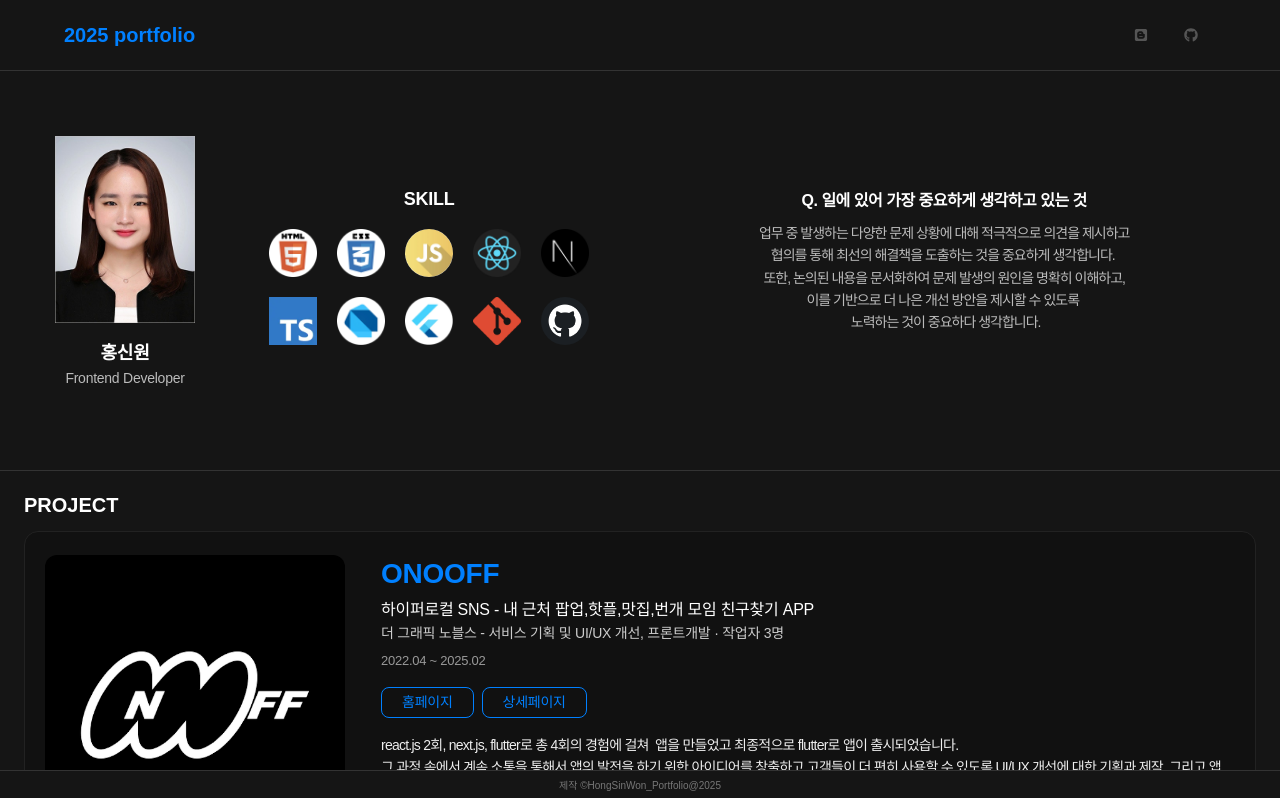
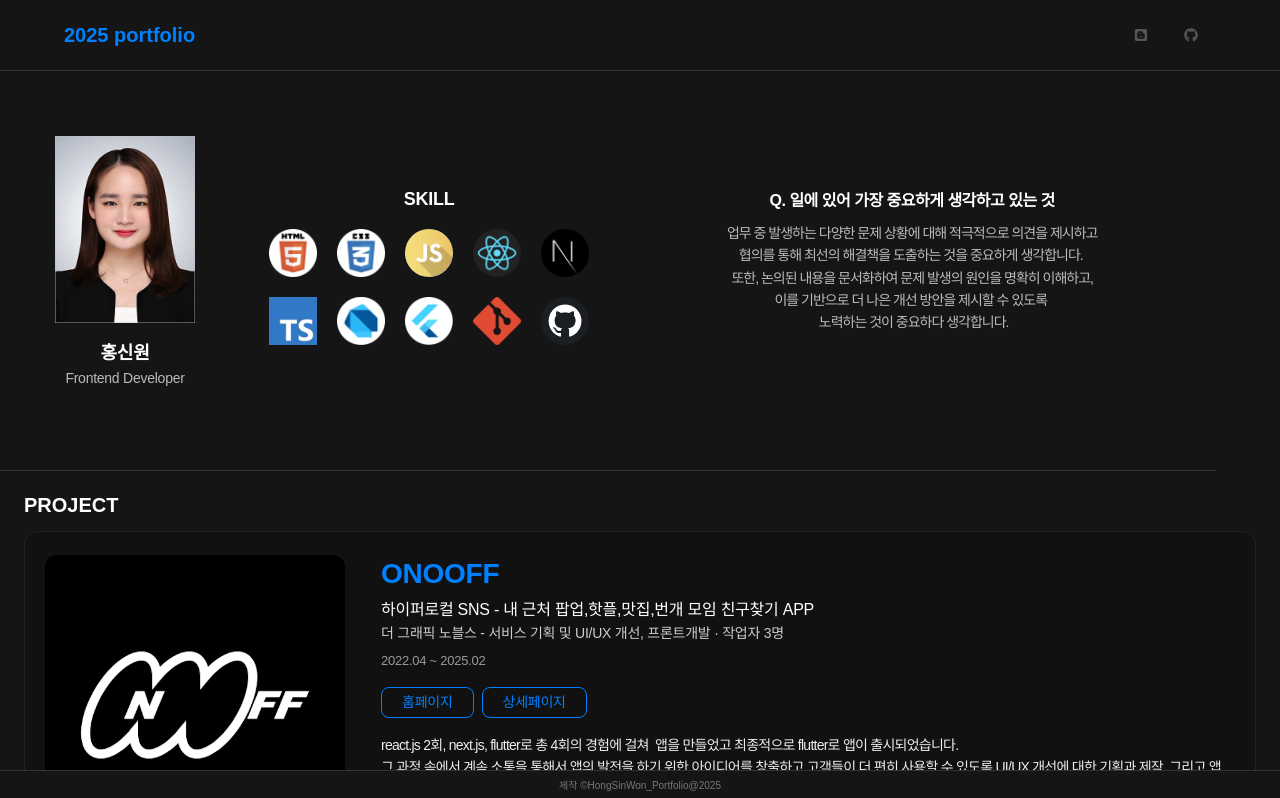
Before and after one commit to Hongsinwon/2025_portfolio, a Next.js app: page / in a window 1280 px wide. Shown: the top 798 px of the page. Built offline with nearby package versions, Linux system fonts and the light colour scheme.

Commit message:
css 수정

```diff
--- a/src/components/profile.module.css
+++ b/src/components/profile.module.css
@@ -12,7 +12,7 @@
 
 .title {
   font-size: 18px;
-  font-weight: bold;
+  font-weight: bolder;
 }
 
 .content {
@@ -62,7 +62,7 @@
 .introduction .infoTitle {
   padding-bottom: 8px;
   font-size: 16px;
-  font-weight: bold;
+  font-weight: bolder;
   letter-spacing: -0.5px;
 }
 
@@ -70,7 +70,7 @@
   .profileSection {
     display: grid;
     grid-template-columns: 250px 28vw 1fr;
-    width: 100%;
+    width: 95vw;
     box-sizing: border-box;
     border-right: #333 0px solid;
     border-bottom: #333 1px solid;
```
